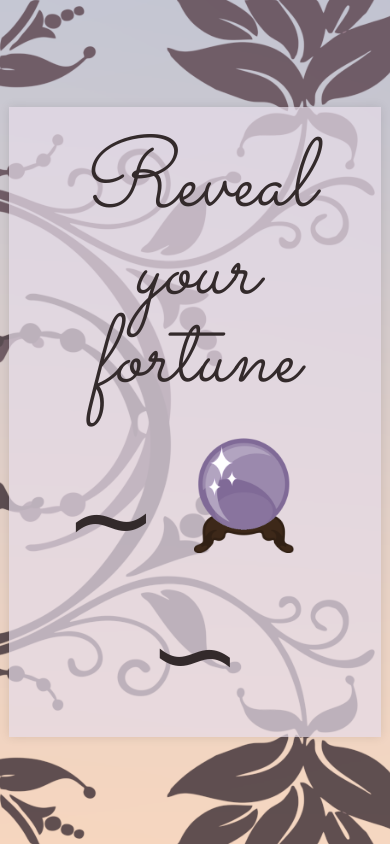
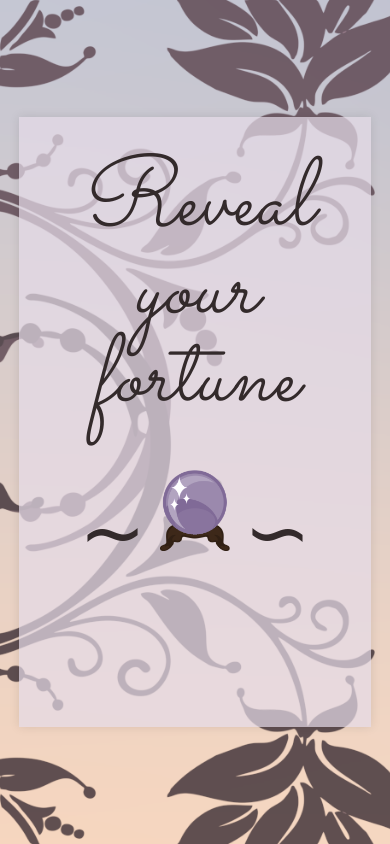
Before and after one commit to natashacarr/foreteller, a plain HTML site: page index.html in a window 390 px wide. Drawn offline with Linux system fonts and the light colour scheme; a web font is replaced by a local one.

Commit message:
landscape phone css corrections

```diff
--- a/css/style.css
+++ b/css/style.css
@@ -235,18 +235,27 @@
 /* 556px */
 
 @media screen and (max-width: 556px) {
+  #container {
+    padding: 10px;
+  }
+
   #reveal-text {
-    font-size: 6.5rem;
-    margin-top: 15px;
+    font-size: 4.5rem;
+    margin: 0px;
+  }
+
+  .tilde {
+    font-size: 5rem;
   }
 
   #reveal-button {
-    height: 120px;
-    width: 100px;
+    height: 90px;
+    width: 70px;
+    margin: 10px;
   }
 
   #fortune {
-    font-size: 2.3rem;
+    font-size: 1.5rem;
   }
 }
 
```
